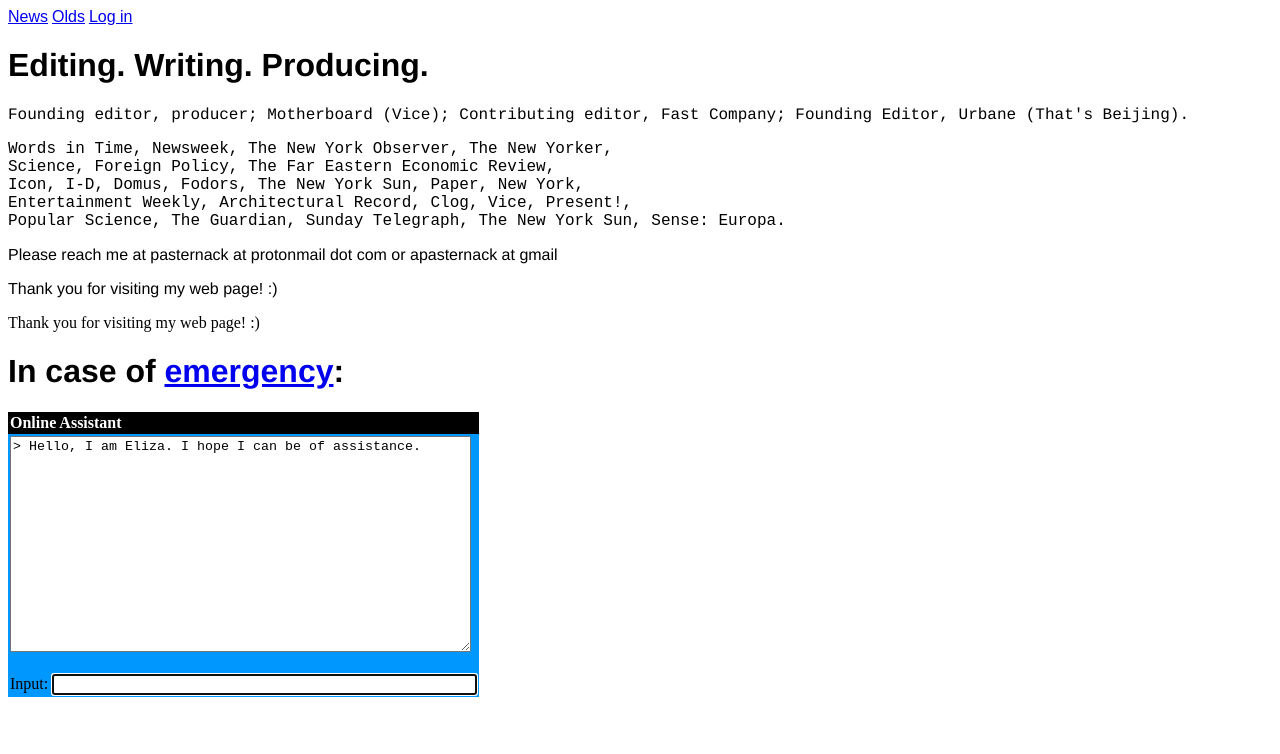
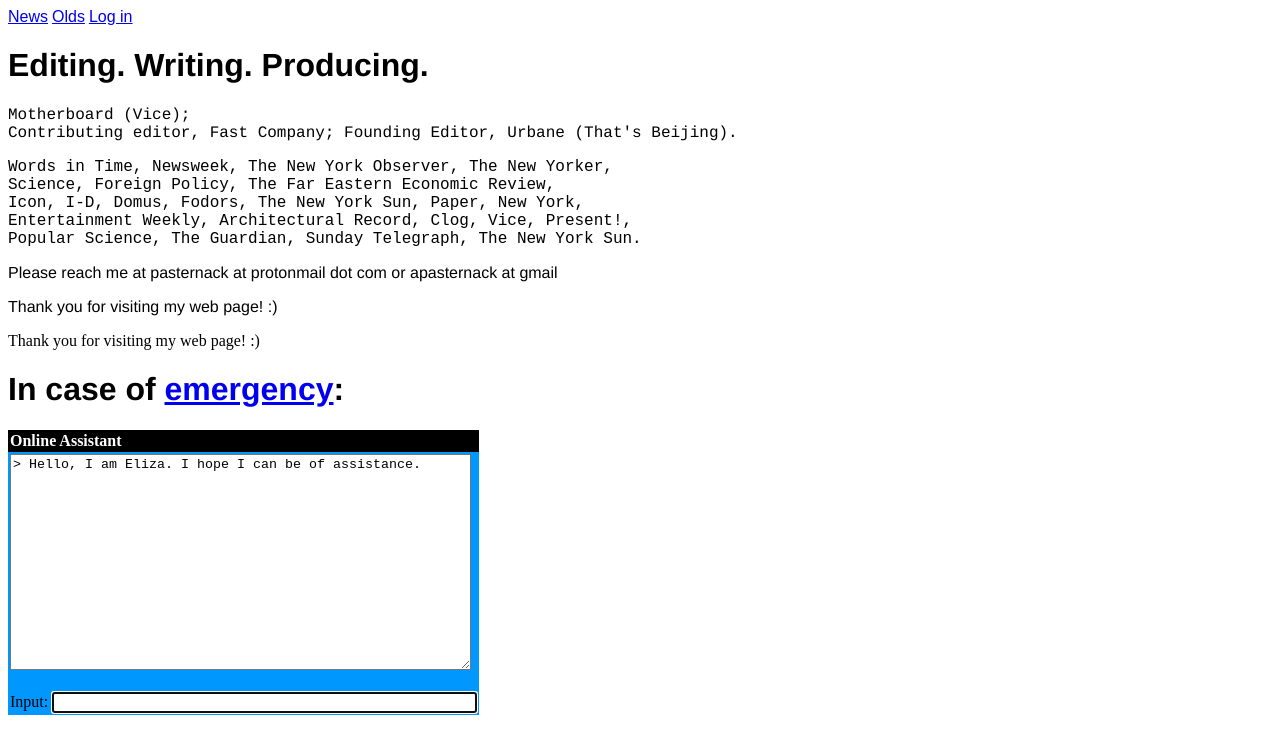
Before and after one commit to pasternack/pasternack.github.io, a plain HTML site: page index.html in a window 1280 px wide. Drawn offline with Linux system fonts and the light colour scheme.

Commit message:
Update index.html

```diff
--- a/index.html
+++ b/index.html
@@ -30,15 +30,15 @@ div {
       <div class="container">
 
         <h1 style="font-family: Helvetica">Editing. Writing. Producing.</h1>
-        <p style="font-family: Courier" <pre>Founding editor, producer;
-	      Motherboard (Vice);
+        <p style="font-family: Courier" Founding editor, producer; <br>
+	      Motherboard (Vice); <br>
 	      Contributing editor, Fast Company;
-	      Founding Editor, Urbane (That's Beijing). </pre></p>
+	      Founding Editor, Urbane (That's Beijing).</p>
         <p style="font-family: Courier New">Words in Time, Newsweek, The New York Observer, The New Yorker, <br>
 		Science, Foreign Policy, The Far Eastern Economic Review, <br>
 		Icon, I-D, Domus, Fodors, The New York Sun, Paper, New York, <br>
 		Entertainment Weekly, Architectural Record, Clog, Vice, Present!, <br>
-		Popular Science, The Guardian, Sunday Telegraph, The New York Sun, Sense: Europa.
+		Popular Science, The Guardian, Sunday Telegraph, The New York Sun.
            <p style="font-family: Helvetica">Please reach me at pasternack at protonmail dot com or apasternack at gmail</a>
            <p style="font-family: Helvetica">Thank you for visiting my web page! :) </p>
 		          <p style="font-family: Webdings">Thank you for visiting my web page! :) </p>
```
